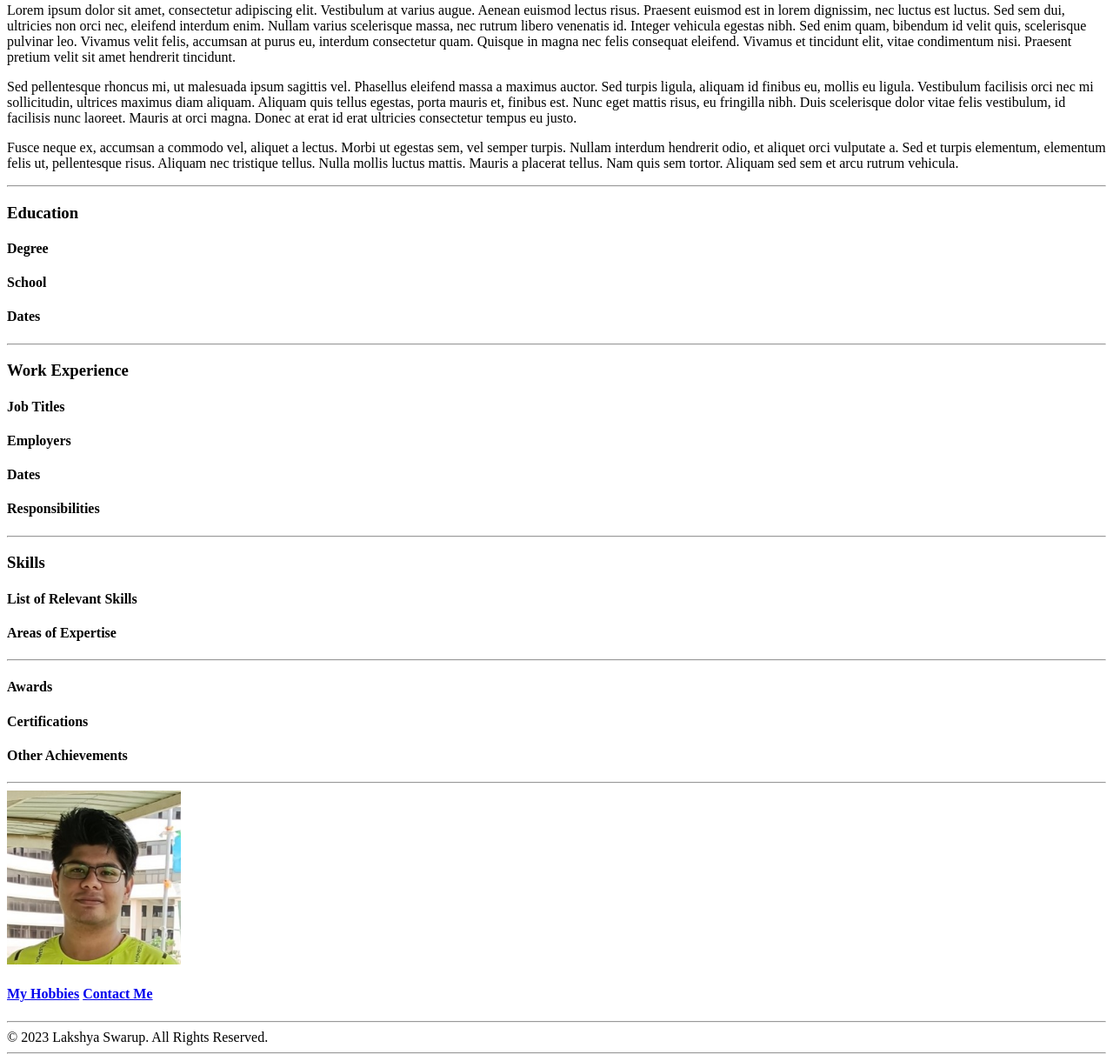
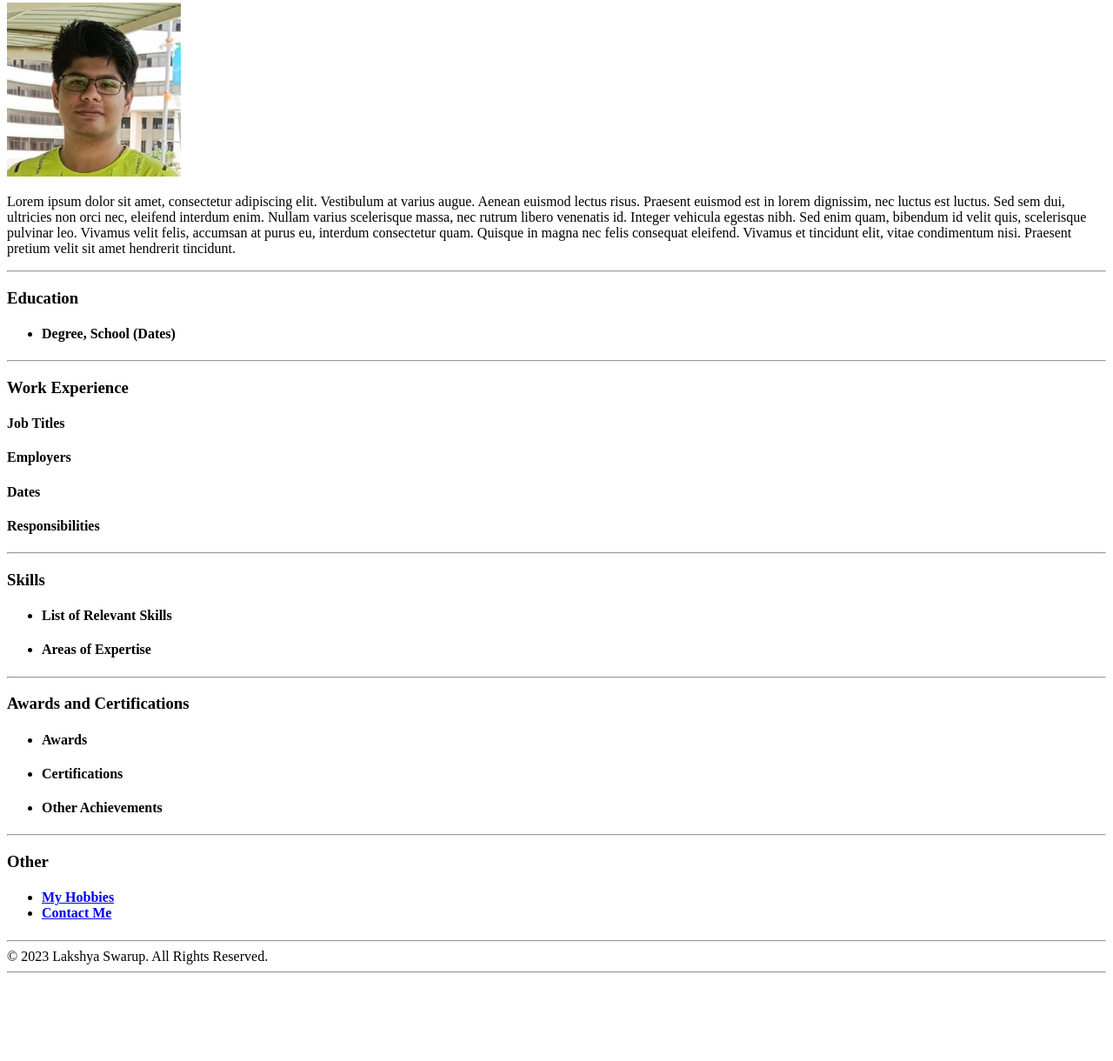
Before and after one commit to Aim-Swarup/capstone-project-1, a plain HTML site: page index.html in a window 1280 px wide. Shown: the part 124-1344 px from the top of the page at 87% size. After the commit the page ends 1251 px from the top, so only its background shows below. Drawn offline with Linux system fonts and the light colour scheme.

Commit message:
Add files via upload

```diff
--- a/index.html
+++ b/index.html
@@ -11,15 +11,16 @@
 
     <h2>Lakshya Swarup</h2>
 
+    <img src="./assets/images/LakshyaSwarup_sqr.jpg" height="200px" alt="Image of Lakshya Swarup." />
+    <br />
+
     <p>Lorem ipsum dolor sit amet, consectetur adipiscing elit. Vestibulum at varius augue. Aenean euismod lectus risus. Praesent euismod est in lorem dignissim, nec luctus est luctus. Sed sem dui, ultricies non orci nec, eleifend interdum enim. Nullam varius scelerisque massa, nec rutrum libero venenatis id. Integer vehicula egestas nibh. Sed enim quam, bibendum id velit quis, scelerisque pulvinar leo. Vivamus velit felis, accumsan at purus eu, interdum consectetur quam. Quisque in magna nec felis consequat eleifend. Vivamus et tincidunt elit, vitae condimentum nisi. Praesent pretium velit sit amet hendrerit tincidunt.</p>
-    <p>Sed pellentesque rhoncus mi, ut malesuada ipsum sagittis vel. Phasellus eleifend massa a maximus auctor. Sed turpis ligula, aliquam id finibus eu, mollis eu ligula. Vestibulum facilisis orci nec mi sollicitudin, ultrices maximus diam aliquam. Aliquam quis tellus egestas, porta mauris et, finibus est. Nunc eget mattis risus, eu fringilla nibh. Duis scelerisque dolor vitae felis vestibulum, id facilisis nunc laoreet. Mauris at orci magna. Donec at erat id erat ultricies consectetur tempus eu justo.</p>
-    <p>Fusce neque ex, accumsan a commodo vel, aliquet a lectus. Morbi ut egestas sem, vel semper turpis. Nullam interdum hendrerit odio, et aliquet orci vulputate a. Sed et turpis elementum, elementum felis ut, pellentesque risus. Aliquam nec tristique tellus. Nulla mollis luctus mattis. Mauris a placerat tellus. Nam quis sem tortor. Aliquam sed sem et arcu rutrum vehicula.</p>
     <hr />
 
     <h3>Education</h3>
-    <h4>Degree</h4>
-    <h4>School</h4>
-    <h4>Dates</h4>
+    <ul>
+        <li><h4>Degree, School (Dates)</h4></li>
+    </ul>
     <hr />
 
     <h3>Work Experience</h3>
@@ -30,22 +31,26 @@
     <hr />
 
     <h3>Skills</h3>
-    <h4>List of Relevant Skills</h4>
-    <h4>Areas of Expertise</h4>
+    <ul>
+        <li><h4>List of Relevant Skills</h4></li>
+        <li>    <h4>Areas of Expertise</h4></li>
+    </ul>
+
     <hr />
 
-    <h4>Awards</h4>
-    <h4>Certifications</h4>
-    <h4>Other Achievements</h4>
+    <h3>Awards and Certifications</h3>
+    <ul>
+        <li><h4>Awards</h4></li>
+        <li><h4>Certifications</h4></li>
+        <li><h4>Other Achievements</h4></li>
+    </ul>
     <hr />
 
-    <img src="./assets/images/LakshyaSwarup_sqr.jpg" height="200px" alt="Image of Lakshya Swarup." />
-    <br />
-
-    <h4>
-        <a href="./public/hobbies.html">My Hobbies</a>
-        <a href="./public/contact.html">Contact Me</a>
-    </h4>
+    <h3>Other</h3>
+    <h4><ul>
+        <li><a href="./public/hobbies.html">My Hobbies</a></li>
+        <li><a href="./public/contact.html">Contact Me</a></li>
+    </ul></h4>
 
     <footer>
         <hr />
```
